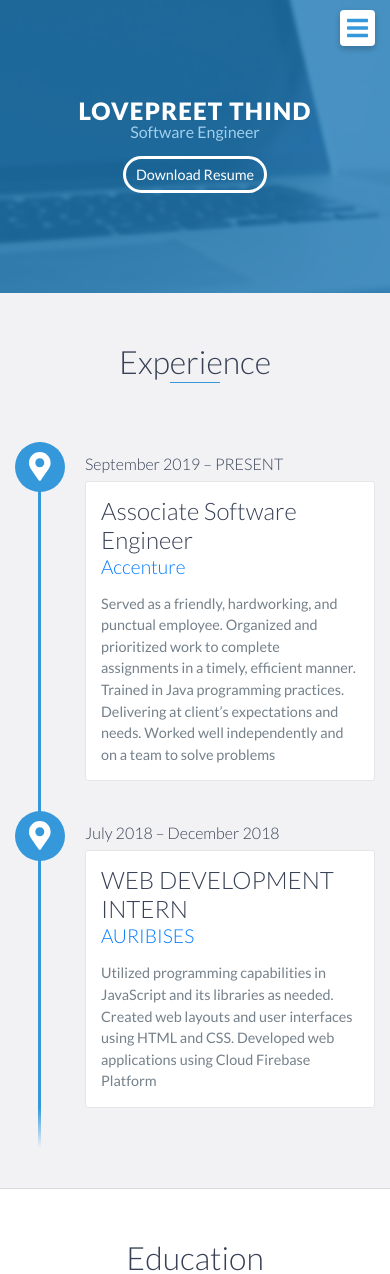
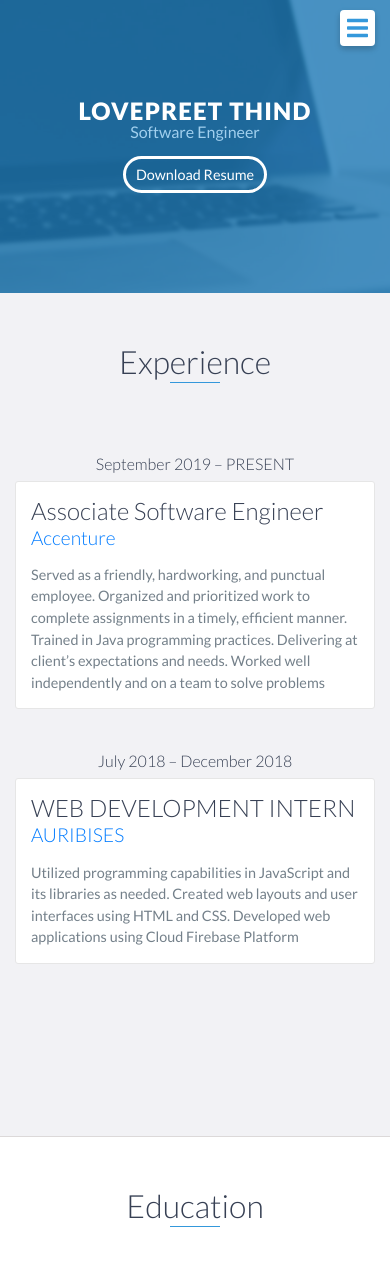
Before and after one commit to love796/myPortfolio, a React (Create React App) app: page / in a window 390 px wide. Shown: the top 1274 px of the page. Built offline with nearby package versions, Linux system fonts and the light colour scheme.

Commit message:
Experience section fix for mobile display

```diff
--- a/src/index.css
+++ b/src/index.css
@@ -808,4 +808,16 @@ footer {
 		font-size: 0.9em;
 		padding: 5px 10px;
 	}
+	#experience-timeline:before,
+	#experience-timeline:after,
+	.vtimeline-icon {
+		display: none;
+	}
+	.vtimeline-content {
+		margin-left: 0;
+	}
+	.vtimeline-date {
+		margin-left: 0;
+		text-align: center;
+	}
 }
```
